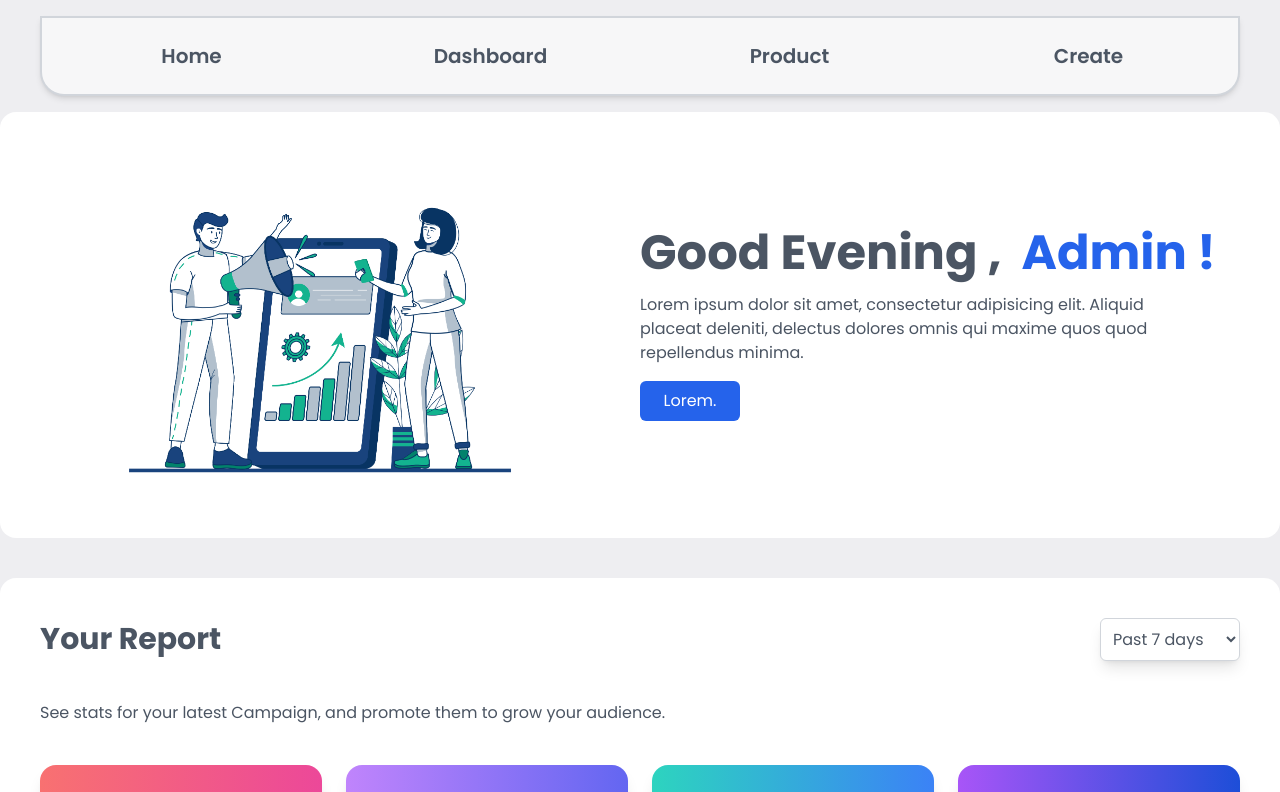
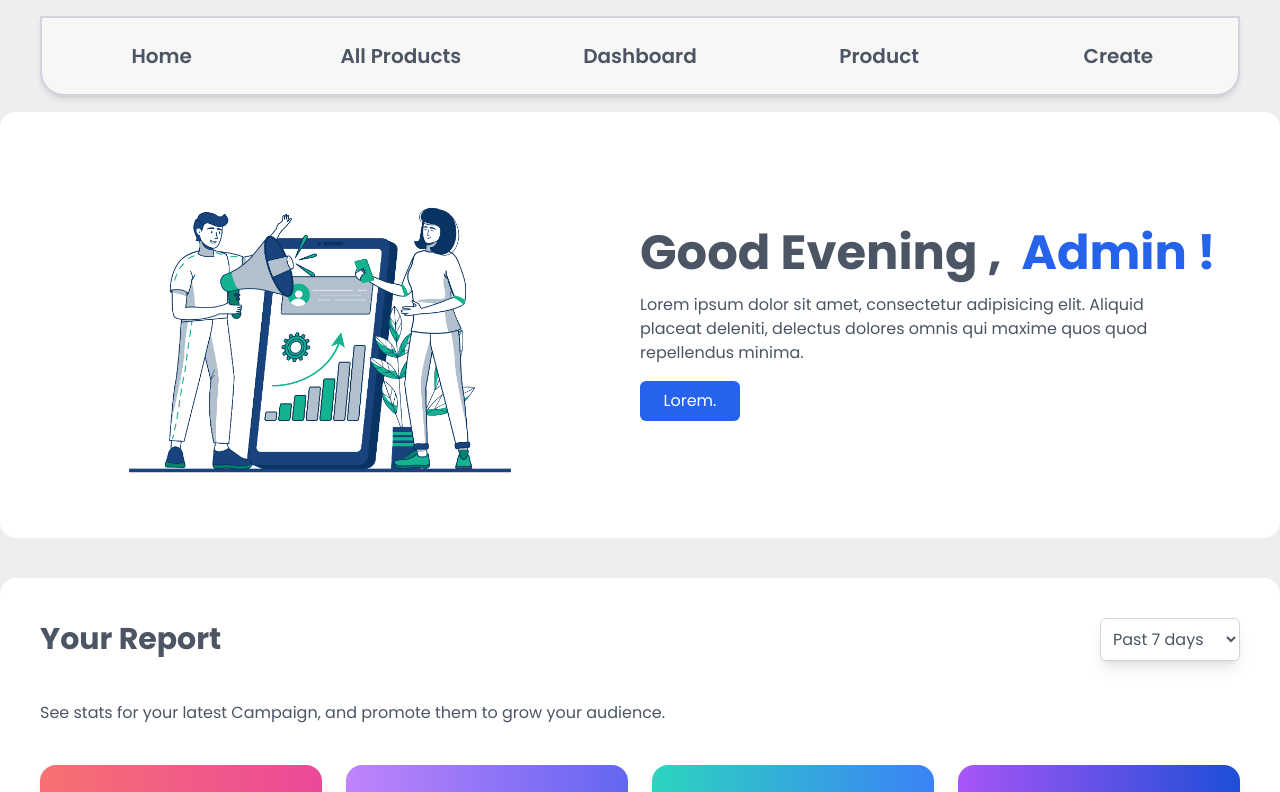
Before and after one commit to Apchier/ecommerce-app, a React (Vite) app in the folder ecommerce-app/: page /dashboard in a window 1280 px wide. Shown: the top 792 px of the page. Built offline with nearby package versions, Linux system fonts and the light colour scheme.

Commit message:
update navbar add link to all products

```diff
--- a/ecommerce-app/src/components/fragments/dashboard/Navbar.jsx
+++ b/ecommerce-app/src/components/fragments/dashboard/Navbar.jsx
@@ -3,16 +3,19 @@ import { Link } from "react-router-dom";
 export default function Navbar() {
     return (
         <nav className="sticky top-0 flex justify-around items-center text-xl font font-semibold w-[1200px] text-gray-600 h-[80px] border-2 border-gray-300 rounded-b-3xl bg-[#f7f7f8] shadow-md z-10">
-            <div className="flex justify-center items-center w-[250px]">
+            <div className="flex justify-center items-center w-[200px]">
                 <Link to={"/"} className="hover-underline"> Home </Link>
             </div>
-            <div className="flex justify-center items-center w-[250px]">
+            <div className="flex justify-center items-center w-[200px] ">
+                <Link to={"/shopping-cart"} className="hover-underline"> All Products </Link>
+            </div>
+            <div className="flex justify-center items-center w-[200px]">
                 <Link to={"/dashboard"} className="hover-underline"> Dashboard </Link>
             </div>
-            <div className="flex justify-center items-center w-[250px]">
+            <div className="flex justify-center items-center w-[200px]">
                 <Link to={"/dashboard/product"} className="hover-underline"> Product </Link>
             </div>
-            <div className="flex justify-center items-center w-[250px]">
+            <div className="flex justify-center items-center w-[200px]">
                 <Link to={"/dashboard/create"} className="hover-underline"> Create </Link>
             </div>
         </nav>
--- a/ecommerce-app/src/components/fragments/guest/Navbar.jsx
+++ b/ecommerce-app/src/components/fragments/guest/Navbar.jsx
@@ -3,16 +3,19 @@ import { Link } from "react-router-dom";
 export default function Navbar() {
     return (
         <nav className="sticky top-0 flex justify-around items-center text-xl font-semibold w-[1200px] text-gray-600 h-[80px] border-2 border-gray-300 rounded-b-3xl bg-[#f7f7f8] shadow-md z-10 container">
-            <div className="flex justify-center items-center w-[250px]">
+            <div className="flex justify-center items-center w-[200px] ">
                 <Link to={"/"} className="hover-underline"> Home </Link>
             </div>
-            <div className="flex justify-center items-center w-[250px]">
+            <div className="flex justify-center items-center w-[200px] ">
+                <Link to={"/shopping-cart"} className="hover-underline"> All Products </Link>
+            </div>
+            <div className="flex justify-center items-center w-[200px] ">
                 <Link to={"/dashboard"} className="hover-underline"> Dashboard </Link>
             </div>
-            <div className="flex justify-center items-center w-[250px]">
+            <div className="flex justify-center items-center w-[200px] ">
                 <Link to={"/auth/login"} className="hover-underline"> Login </Link>
             </div>
-            <div className="flex justify-center items-center w-[250px]">
+            <div className="flex justify-center items-center w-[200px] ">
                 <Link to={"/auth/register"} className="hover-underline"> Register </Link>
             </div>
         </nav>
```
